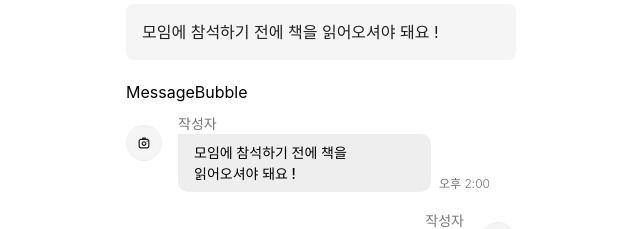
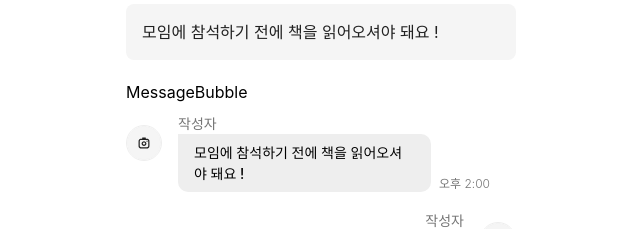
Before and after one commit to FRONTENDSCHOOL8/bookjeok-bookjeok, a React (Vite) app: page /atomMaking in a window 1280 px wide. Shown: the part 3500-3729 px from the top of the page, without its empty margins (319-959 px from the left). Built offline with nearby package versions, Linux system fonts and the light colour scheme; no server answers; what pocketbase would draw is missing.

Commit message:
[Style] MessageBubble 줄바꿈

```diff
--- a/src/components/Atoms/MessageBubble/MessageBubble.jsx
+++ b/src/components/Atoms/MessageBubble/MessageBubble.jsx
@@ -17,7 +17,7 @@ function MessageBubble({ align = 'left', src, alt, nickname, children, time }) {
           <div className="basis-4/5">
             <p className="text-b-2-regular text-bjgray-500">{nickname}</p>
             <div className="flex flex-row items-end gap-2 group-[.group-right]:flex-row-reverse">
-              <div className="flex min-h-9 items-center justify-start whitespace-pre-line break-keep rounded-[10px] rounded-tl-none bg-bjgray-200 px-4 py-2 text-b-2-medium group-[.group-right]:justify-end group-[.group-left]:rounded-tl-none group-[.group-right]:rounded-tl-[10px] group-[.group-right]:rounded-tr-none group-[.group-right]:bg-bjyellow-400 group-[.group-right]:text-left">
+              <div className="flex min-h-9 items-center justify-start whitespace-pre-wrap rounded-[10px] rounded-tl-none bg-bjgray-200 px-4 py-2 text-b-2-medium group-[.group-right]:justify-end group-[.group-left]:rounded-tl-none group-[.group-right]:rounded-tl-[10px] group-[.group-right]:rounded-tr-none group-[.group-right]:bg-bjyellow-400 group-[.group-right]:text-left">
                 {children}
               </div>
               <time
--- a/src/pages/Chatting/ChatRoom/ChatRoom.jsx
+++ b/src/pages/Chatting/ChatRoom/ChatRoom.jsx
@@ -174,7 +174,7 @@ export function ChatRoom() {
       <Helmet>
         <title>{getDocumentTitle(title)}</title>
       </Helmet>
-      <div className="min-min-h-svh pt-14">
+      <div className="min-h-svh pt-14">
         <NomalTitle
           className="fixed left-[50%] top-0 w-full max-w-[430px] translate-x-[-50%]"
           backLink
```
